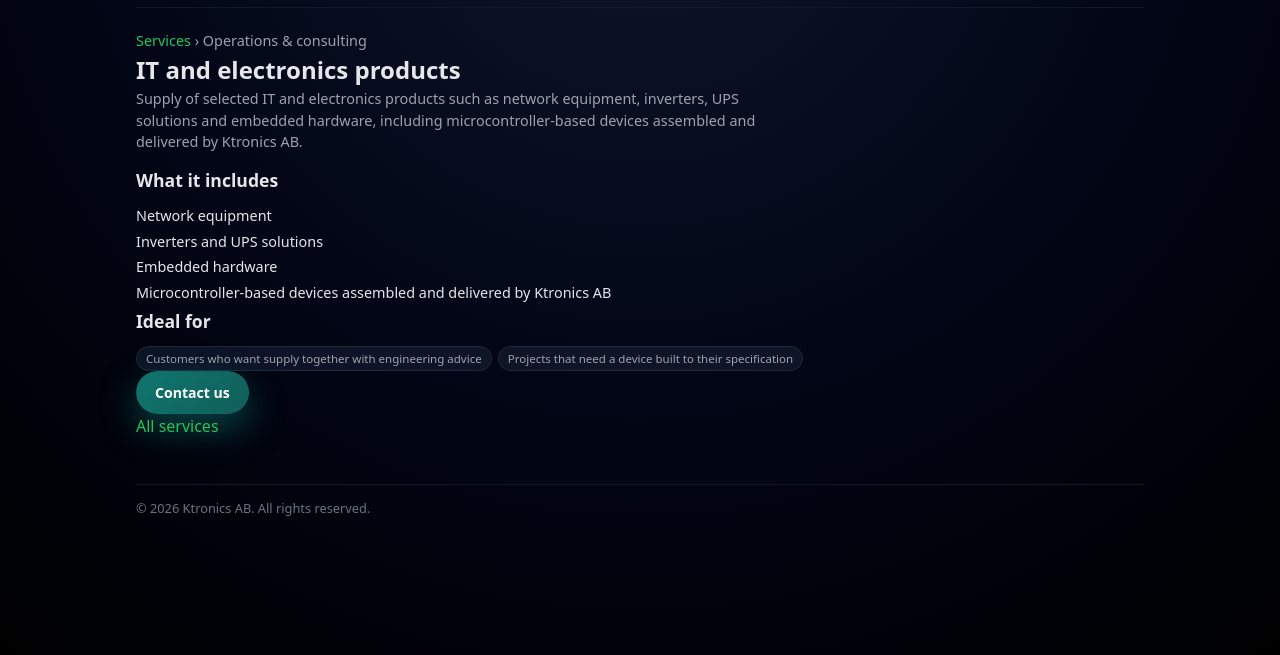
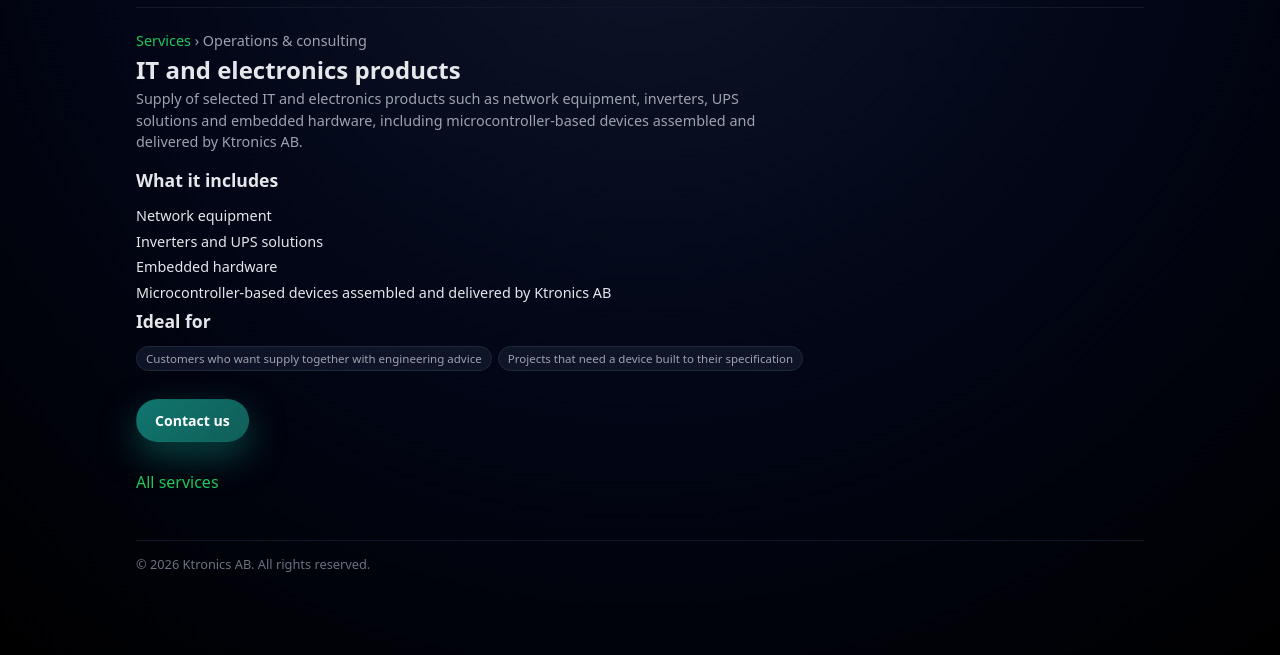
Before and after one commit to pcgayan/pcgayan.github.io, a plain HTML site: page services/it-electronics-products/index.html in a window 1280 px wide. Shown: the part 141-796 px from the top of the page. Drawn offline with Linux system fonts and the light colour scheme.

Commit message:
Service pages: vertical space around the Contact us button

```diff
--- a/services/it-electronics-products/index.html
+++ b/services/it-electronics-products/index.html
@@ -361,7 +361,8 @@
         </ul>
         <h2>Ideal for</h2>
         <div class="pill-row"><span class="pill">Customers who want supply together with engineering advice</span><span class="pill">Projects that need a device built to their specification</span></div>
-        <p><a class="btn btn-primary" href="/contact/">Contact us</a></p>
+        <p style="margin:28px 0">
+          <a class="btn btn-primary" href="/contact/">Contact us</a></p>
         <p><a href="/services/">All services</a></p>
       </section>
     </main>
```
Also changed, not shown: services/embedded-hardware/index.html (+2 -1 lines), services/energy-battery-solutions/index.html (+2 -1 lines), services/it-consulting-operations/index.html (+2 -1 lines), services/power-electronics/index.html (+2 -1 lines), services/software-cloud-integration/index.html (+2 -1 lines).
